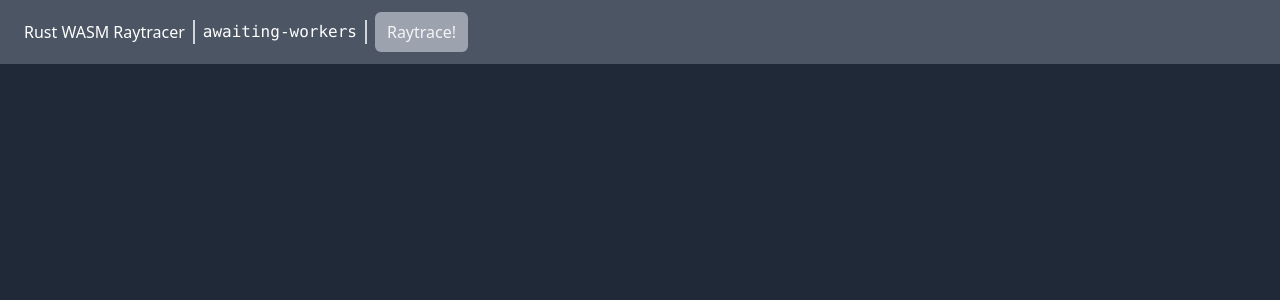
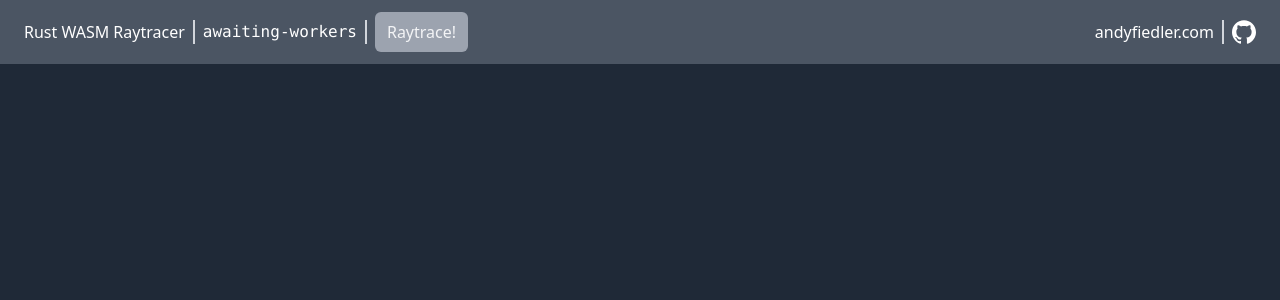
Before and after one commit to afiedler/raytracing, a React (Vite) app in the folder raytracing-web/: page / in a window 1280 px wide. Shown: the top 300 px of the page. Built offline with nearby package versions, Linux system fonts and the light colour scheme.

Commit message:
Add header links to homepage and github

```diff
--- /dev/null
+++ b/raytracing-web/src/GithubIcon.tsx
@@ -0,0 +1,13 @@
+export default function GithubIcon({ className }: { className: string }) {
+  return (
+    <svg
+      className={`w-6 h-6 fill-current ${className}`}
+      role="img"
+      viewBox="0 0 24 24"
+      xmlns="http://www.w3.org/2000/svg"
+    >
+      <title>GitHub</title>
+      <path d="M12 .297c-6.63 0-12 5.373-12 12 0 5.303 3.438 9.8 8.205 11.385.6.113.82-.258.82-.577 0-.285-.01-1.04-.015-2.04-3.338.724-4.042-1.61-4.042-1.61C4.422 18.07 3.633 17.7 3.633 17.7c-1.087-.744.084-.729.084-.729 1.205.084 1.838 1.236 1.838 1.236 1.07 1.835 2.809 1.305 3.495.998.108-.776.417-1.305.76-1.605-2.665-.3-5.466-1.332-5.466-5.93 0-1.31.465-2.38 1.235-3.22-.135-.303-.54-1.523.105-3.176 0 0 1.005-.322 3.3 1.23.96-.267 1.98-.399 3-.405 1.02.006 2.04.138 3 .405 2.28-1.552 3.285-1.23 3.285-1.23.645 1.653.24 2.873.12 3.176.765.84 1.23 1.91 1.23 3.22 0 4.61-2.805 5.625-5.475 5.92.42.36.81 1.096.81 2.22 0 1.606-.015 2.896-.015 3.286 0 .315.21.69.825.57C20.565 22.092 24 17.592 24 12.297c0-6.627-5.373-12-12-12" />
+    </svg>
+  );
+}
--- a/raytracing-web/src/Header.tsx
+++ b/raytracing-web/src/Header.tsx
@@ -1,3 +1,5 @@
+import GithubIcon from "./GithubIcon";
+
 export interface HeaderProps {
   state: string;
   onRaytraceClick: () => void;
@@ -24,6 +26,16 @@
               Raytrace!
             </button>
           </div>
+          <div className="flex items-center">
+            <div className="flex-shrink-0 text-white px-2 border-r-solid border-r-2 border-r-gray-300">
+              <a href="https://andyfiedler.com">andyfiedler.com</a>
+            </div>
+            <div className="flex-shrink-0 text-white px-2">
+              <a href="https://github.com/afiedler/raytracing">
+                <GithubIcon className="text-white" />
+              </a>
+            </div>
+          </div>
         </div>
       </div>
     </nav>
```
Also changed, not shown: 1 other file (tests, documents, lock files or other folders).
